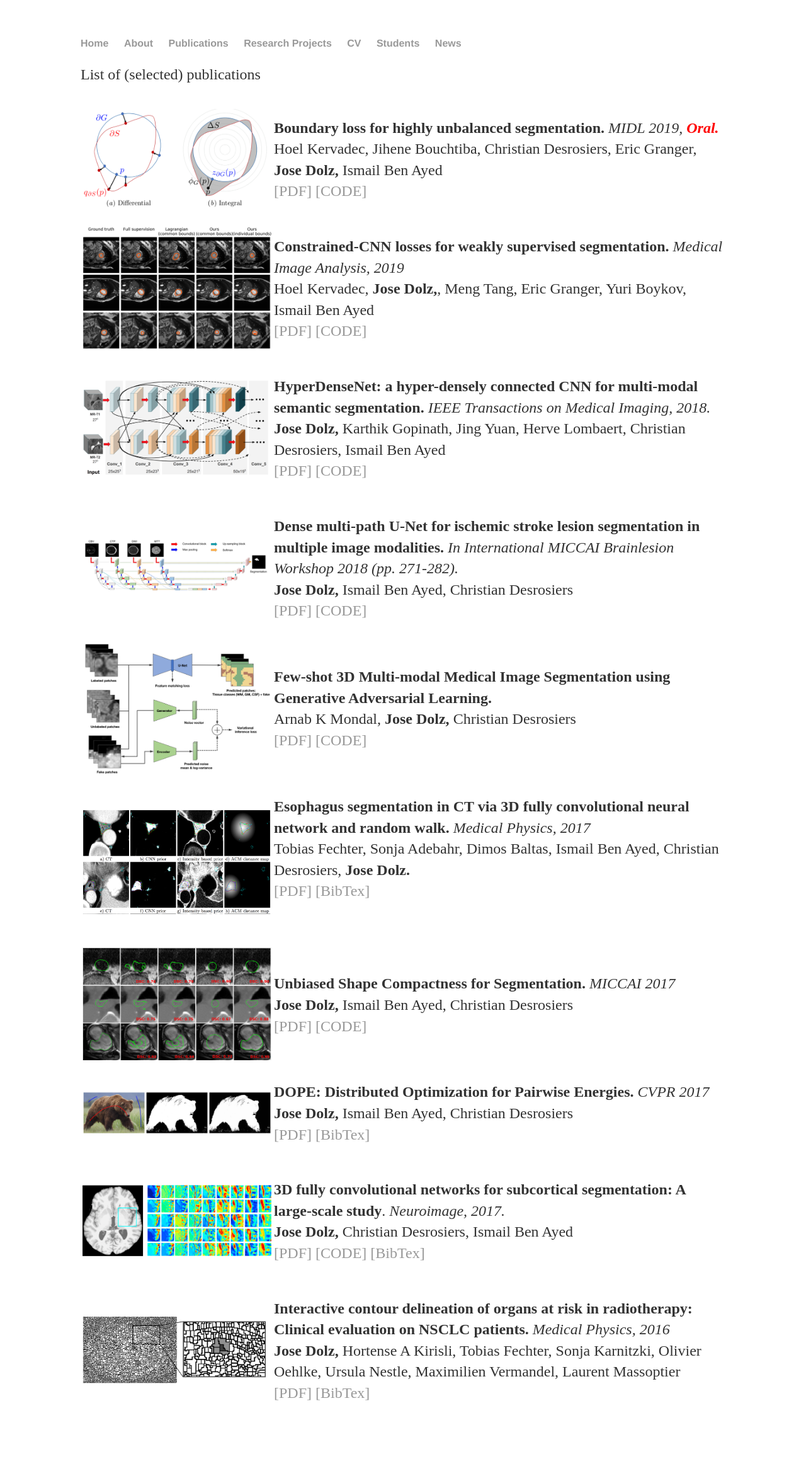
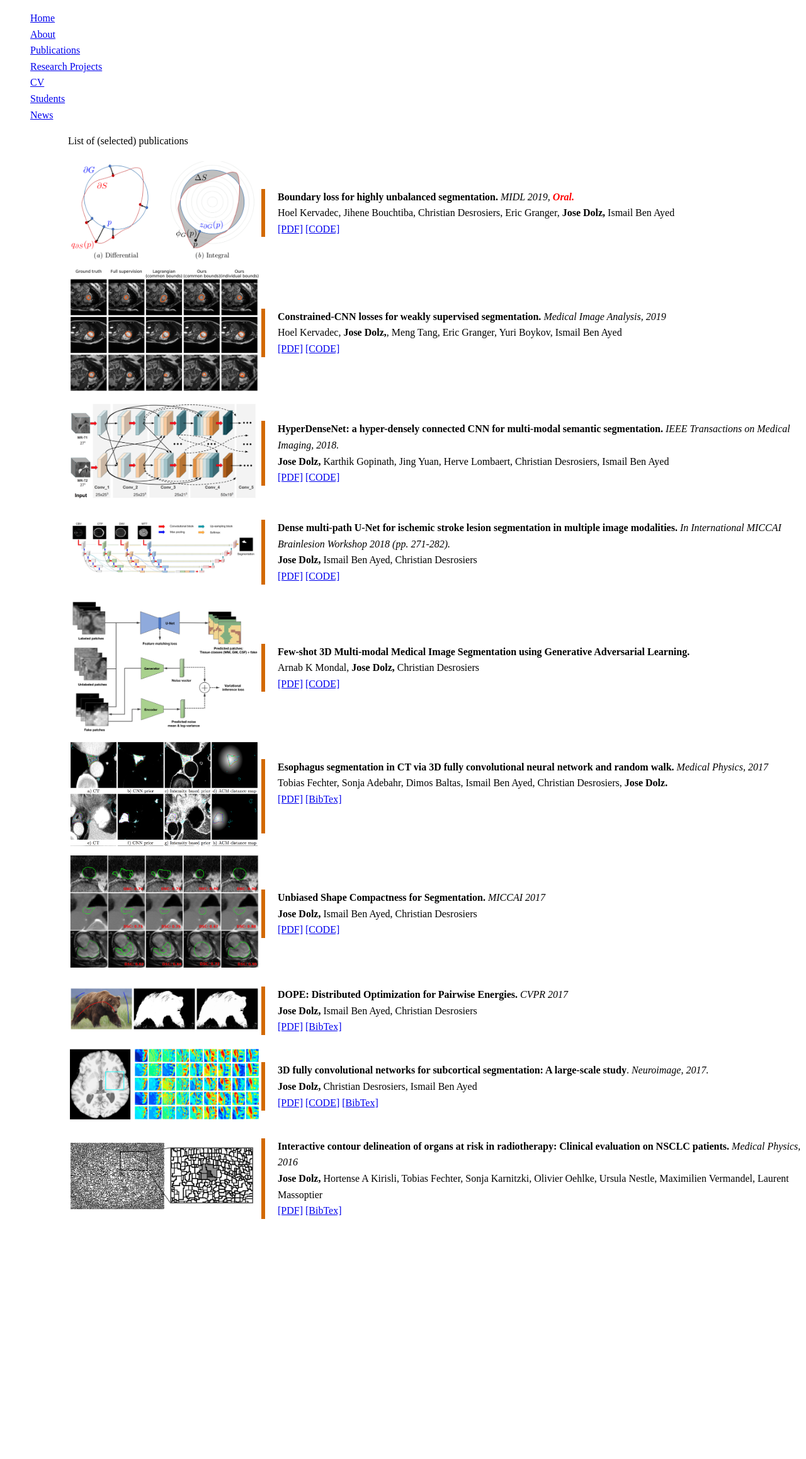
Before and after one commit to josedolz/josedolz.github.io, a Jekyll site: the page built from publications/index.html, in a window 1280 px wide. Shown: the whole page at 63% size. Built offline with Jekyll 4.4.1, drawn with Linux system fonts in a browser that asks for light colours; after the commit the page ends 1962 px from its top, so only the background shows below that.

Commit message:
Update main.css

```diff
--- a/css/main.css
+++ b/css/main.css
@@ -1,43 +1,70 @@
-body {
-    margin: 60px auto;
-    width: 80%;
+body{
+	font-size:16px;
+	line-height:1.6;
 }
-nav ul, footer ul {
-    font-family:'Helvetica', 'Arial', 'Sans-Serif';
-    padding: 0px;
-    list-style: none;
-    font-weight: bold;
+.container{
+  padding-left: 100px;
+  padding-right: 15px;
+  min-width: 1170px;
+  margin-right:auto;
+  margin-left:auto
 }
-nav ul li, footer ul li {
-    display: inline;
-    margin-right: 20px;
+.logo-image { max-width:75%; height:auto; overflow:hidden;}
+
+.abstract-text { color: #606060; }
+
+li {list-style-type:none;}
+
+ .media{
+	 border-left: 6px #D26900 solid;
+ }
+ .media-body{
+	 padding-left:20px;
+ }
+.projectheader{
+	text-align:center;
 }
-a {
-    text-decoration: none;
-    color: #999;
+.projectimg{
+	text-align:center;
 }
-a:hover {
-    text-decoration: underline;
+.projectimg img{
+	width: 100%;
 }
-h1 {
-    font-size: 3em;
-    font-family:'Helvetica', 'Arial', 'Sans-Serif';
+.researchInt{
+	 padding-top: 10px;
 }
-p {
-    font-size: 1.5em;
-    line-height: 1.4em;
-    color: #333;
+.researchInt ul li{
+	 list-style-type:disc;
+	 line-height:30px;
 }
-footer {
-    border-top: 1px solid #d5d5d5;
-    font-size: .8em;
+.award ul li{
+	 list-style-type:disc;
+	 line-height:30px;
 }
-
-ul.posts {
-    margin: 20px auto 40px;
-    font-size: 1.5em;
+.news ul li{
+	 font-size:16px;
+	 list-style-type:none;
+	 line-height:30px;
+	 padding:0;
+	 margin:0;
 }
-
-ul.posts li {
-    list-style: none;
+.news ul{
+	margin:0px;
+	padding:0px;
 }
+.fa-flag{
+	color:#FF2D2D;
+	padding-right:10px;
+}
+.photo{
+	float:left;
+	width:100%;
+	padding-top:10px;
+}
+.photo img{
+	width: 95%;
+}
+.introduction{
+	float:right;
+	width:80%;
+}
```
